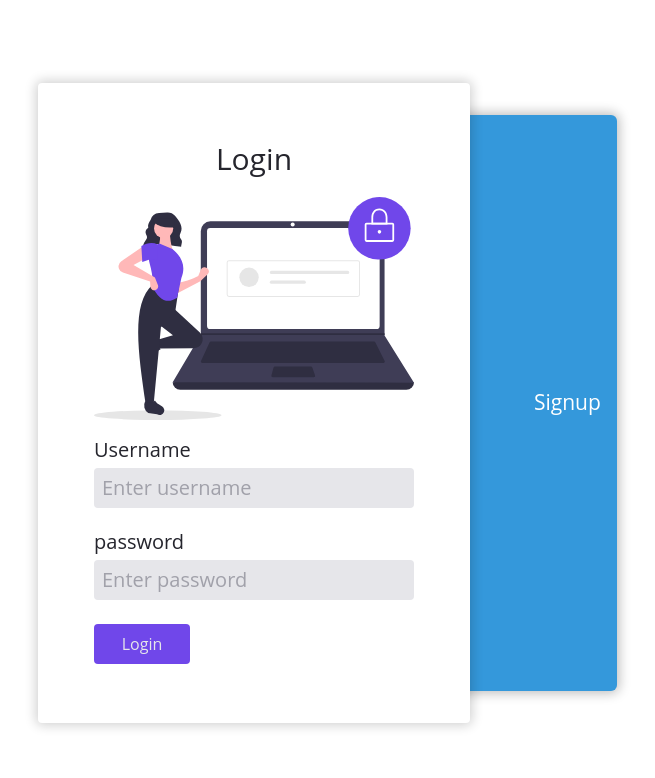
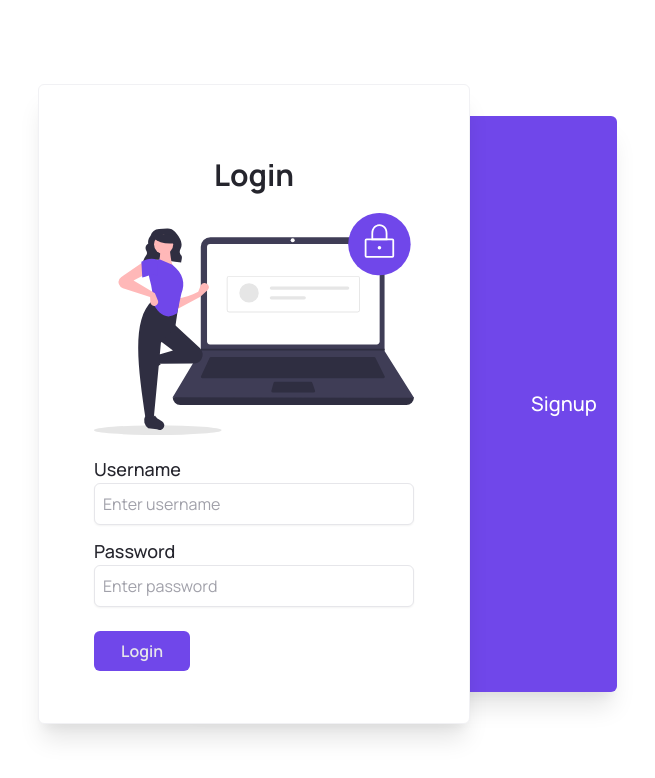
Before and after one commit to dumbmety/store, a React (Create React App) app: page /auth in a window 1280 px wide. Shown: the top 778 px of the page, without its empty margins (386-1041 px from the left). Built offline with nearby package versions, Linux system fonts and the light colour scheme.

Commit message:
refactor: auth components

```diff
--- /dev/null
+++ b/src/components/Auth/Login.jsx
@@ -0,0 +1,31 @@
+import classes from './style.module.css'
+
+const Login = () => {
+  return (
+    <section className={classes.AuthContainer}>
+      <header className={classes.Header}>
+        <h1>Login</h1>
+      </header>
+      <div className={classes.Content}>
+        <div className={classes.Image}>
+          <img src="/images/auth.svg" alt="Authentication" />
+        </div>
+        <form className={classes.Form}>
+          <div className={classes.FormGroup}>
+            <label htmlFor="username">Username</label>
+            <input type="text" id="username" placeholder="Enter username" />
+          </div>
+          <div className={classes.FormGroup}>
+            <label htmlFor="password">Password</label>
+            <input id="password" type="password" placeholder="Enter password" />
+          </div>
+          <div className={classes.FormGroup}>
+            <button>Login</button>
+          </div>
+        </form>
+      </div>
+    </section>
+  )
+}
+
+export default Login
--- a/src/components/Auth/Login/index.jsx
+++ b/src/components/Auth/Signup.jsx
@@ -1,14 +1,14 @@
-import classes from '../style.module.css'
+import classes from './style.module.css'
 
-const Login = () => {
+const Signup = () => {
   return (
     <section className={classes.AuthContainer}>
       <header className={classes.Header}>
-        <h1>Login</h1>
+        <h1>SignUp</h1>
       </header>
       <div className={classes.Content}>
         <div className={classes.Image}>
-          <img src="/images/auth.svg" alt="" />
+          <img src="/images/auth.svg" alt="Authentication" />
         </div>
         <form className={classes.Form}>
           <div className={classes.FormGroup}>
@@ -16,7 +16,11 @@ const Login = () => {
             <input type="text" name="username" placeholder="Enter username" />
           </div>
           <div className={classes.FormGroup}>
-            <label htmlFor="password">password</label>
+            <label htmlFor="email">Email</label>
+            <input type="email" name="email" placeholder="Enter email" />
+          </div>
+          <div className={classes.FormGroup}>
+            <label htmlFor="password">Password</label>
             <input
               type="password"
               name="password"
@@ -24,9 +28,7 @@ const Login = () => {
             />
           </div>
           <div className={classes.FormGroup}>
-            <button type="submit" className="btn">
-              Login
-            </button>
+            <button>Sign up</button>
           </div>
         </form>
       </div>
@@ -34,4 +36,4 @@ const Login = () => {
   )
 }
 
-export default Login
+export default Signup
--- a/src/components/Auth/Signup/index.jsx
+++ /dev/null
@@ -1,41 +0,0 @@
-import classes from '../style.module.css'
-
-const Signup = () => {
-  return (
-    <section className={classes.AuthContainer}>
-      <header className={classes.Header}>
-        <h1>SignUp</h1>
-      </header>
-      <div className={classes.Content}>
-        <div className={classes.Image}>
-          <img src="/images/auth.svg" alt="" />
-        </div>
-        <form className={classes.Form}>
-          <div className={classes.FormGroup}>
-            <label htmlFor="username">Username</label>
-            <input type="text" name="username" placeholder="Enter username" />
-          </div>
-          <div className={classes.FormGroup}>
-            <label htmlFor="email">email</label>
-            <input type="text" name="email" placeholder="Enter email" />
-          </div>
-          <div className={classes.FormGroup}>
-            <label htmlFor="password">password</label>
-            <input
-              type="password"
-              name="password"
-              placeholder="Enter password"
-            />
-          </div>
-          <div className={classes.FormGroup}>
-            <button type="submit" className="btn">
-              Sign up
-            </button>
-          </div>
-        </form>
-      </div>
-    </section>
-  )
-}
-
-export default Signup
--- a/src/components/Auth/index.js
+++ /dev/null
@@ -1,62 +0,0 @@
-import { useState, useRef, useEffect } from 'react'
-import Login from './Login'
-import Signup from './Signup'
-import classes from './style.module.css'
-
-const Auth = () => {
-  const [isLogginActive, setIsLogginActive] = useState(true)
-
-  const rightSide = useRef(null)
-
-  useEffect(() => {
-    //Add .right by default
-    rightSide.current.classList.add(classes.right)
-  }, [])
-
-  const changeState = () => {
-    if (isLogginActive) {
-      console.log(isLogginActive)
-      rightSide.current.classList.remove(classes.right)
-      rightSide.current.classList.add(classes.left)
-    } else {
-      console.log(isLogginActive)
-      rightSide.current.classList.remove(classes.left)
-      rightSide.current.classList.add(classes.right)
-    }
-    setIsLogginActive(prevState => !prevState)
-  }
-
-  const current = isLogginActive ? 'Signup' : 'Login'
-  const currentActive = isLogginActive ? 'Login' : 'Signup'
-
-  return (
-    <div className={classes.App}>
-      <div className={classes.login}>
-        <div className={classes.container}>
-          {isLogginActive ? <Login /> : <Signup />}
-        </div>
-        <RightSide
-          current={current}
-          currentActive={currentActive}
-          onClick={changeState}
-          rightSideRef={rightSide}
-        />
-      </div>
-    </div>
-  )
-}
-
-const RightSide = props => {
-  return (
-    <div
-      className={classes.RightSide}
-      ref={props.rightSideRef}
-      onClick={props.onClick}
-    >
-      <div>
-        <div className={classes.Text}>{props.current}</div>
-      </div>
-    </div>
-  )
-}
-export default Auth
--- a/src/components/Auth/style.module.css
+++ b/src/components/Auth/style.module.css
@@ -3,154 +3,30 @@
 }
 
 .Header {
-  @apply text-3xl py-5;
+  @apply py-5 text-3xl font-bold;
 }
 
 .Content {
   @apply flex flex-col w-72 lg:w-80 items-center;
 }
 
-.Image {
+.Image,
+.content .Image img {
   @apply w-full;
 }
 
-.content .Image img {
-  @apply w-full h-full;
+.Form {
+  @apply mt-5 space-y-3 w-full;
 }
 
-.Form {
-  @apply mt-4 w-full flex flex-col items-center;
-}
-
-.FormGroup {
-  @apply flex flex-col items-start w-full mb-5;
-}
 .FormGroup label {
-  @apply text-xl text-black mb-1;
+  @apply mb-1 text-lg font-medium;
 }
 
 .FormGroup input {
-  @apply w-full h-10 bg-cool py-2 px-2 outline-none text-xl border-0 rounded transition-all;
+  @apply p-2 w-full border border-cool shadow-sm focus:border-purple focus:ring-2 focus:ring-purple outline-none rounded-md transition duration-300 ease-in-out;
 }
 
 .FormGroup button {
-  @apply bg-purple p-2 mt-1 text-cool text-center focus:outline-none outline-none rounded w-24;
+  @apply bg-purple p-2 mt-3 text-cool text-center focus:outline-none font-semibold rounded-md w-24;
 }
-
-.App {
-  text-align: center;
-  display: flex;
-  justify-content: center;
-  align-items: center;
-  height: 100vh;
-  font-family: 'Open Sans', sans-serif;
-}
-
-.App-logo {
-  animation: App-logo-spin infinite 20s linear;
-  height: 40vmin;
-  pointer-events: none;
-}
-
-.App-header {
-  background-color: #282c34;
-  min-height: 100vh;
-  display: flex;
-  flex-direction: column;
-  align-items: center;
-  justify-content: center;
-  font-size: calc(10px + 2vmin);
-  color: white;
-}
-
-.App-link {
-  color: #61dafb;
-}
-
-@keyframes App-logo-spin {
-  from {
-    transform: rotate(0deg);
-  }
-  to {
-    transform: rotate(360deg);
-  }
-}
-
-/*Login Main Container */
-.login {
-  width: 27em;
-  height: 40em;
-  /* min-height: 44em; */
-  display: flex;
-  justify-content: center;
-  align-items: center;
-  margin-top: 5px;
-  position: relative;
-  z-index: 99;
-}
-
-.RightSide {
-  display: flex;
-  flex-direction: column;
-  justify-content: center;
-  align-items: flex-end;
-  height: 90%;
-  background-color: #3498db;
-  width: 100%;
-  position: absolute;
-  right: -34%;
-  border-radius: 6px;
-  z-index: 1;
-  transition: all 400ms ease-in-out;
-  cursor: pointer;
-  box-shadow: 0px 0px 12px 2px rgba(15, 15, 15, 0.281);
-}
-
-.RightSide .Text {
-  font-size: 21px;
-  font-weight: 500;
-  color: #fff;
-  margin: 0 1rem;
-}
-.login.right {
-  transition: all ease-out 0.2s;
-  right: -40%;
-  align-items: flex-end;
-}
-
-.right:hover {
-  right: -45%;
-}
-.RightSide.left {
-  right: 40%;
-  align-items: flex-start;
-}
-.left:hover {
-  right: 45%;
-}
-.container {
-  display: flex;
-  justify-content: center;
-  align-items: center;
-  background-color: #fff;
-  box-shadow: 0px 0px 12px 2px rgba(15, 15, 15, 0.2);
-  border-radius: 4px;
-  position: relative;
-  z-index: 99;
-  width: 100%;
-  height: 100%;
-  z-index: 99;
-  padding: 17px 10px;
-  /*transition: transform 200ms ease-in-out; */
-}
-
-.btn {
-  font-size: 21px;
-  padding: 5px 20px;
-  border: 0;
-  background-color: #3498db;
-  color: #fff;
-  border-radius: 3px;
-  transition: all 250ms ease-in-out;
-  cursor: pointer;
-}
--- a/src/containers/App.js
+++ b/src/containers/App.js
@@ -1,14 +1,14 @@
 import { BrowserRouter as Router, Switch, Route } from 'react-router-dom'
-import Auth from '../components/Auth'
 
 import Home from './Home'
+import Auth from './Auth'
 
 function App() {
   return (
     <Router>
       <Switch>
+        <Route path="/auth" component={Auth} />
         <Route path="/" exact component={Home} />
-        <Route path="/auth" exact component={Auth} />
       </Switch>
     </Router>
   )
--- /dev/null
+++ b/src/containers/Auth/index.js
@@ -0,0 +1,58 @@
+import { useEffect, useState, useRef } from 'react'
+import SimpleBar from 'simplebar-react'
+
+import Login from '../../components/Auth/Login'
+import Signup from '../../components/Auth/Signup'
+
+import classes from './style.module.css'
+
+const Auth = () => {
+  const [activeTab, setActiveTab] = useState('login')
+  const rightSide = useRef(null)
+
+  useEffect(() => {
+    rightSide.current.classList.add(classes.right)
+  }, [])
+
+  const changeState = () => {
+    if (activeTab === 'login') {
+      rightSide.current.classList.remove(classes.right)
+      rightSide.current.classList.add(classes.left)
+    } else {
+      rightSide.current.classList.remove(classes.left)
+      rightSide.current.classList.add(classes.right)
+    }
+
+    const tab = activeTab === 'login' ? 'signup' : 'login'
+    setActiveTab(tab)
+  }
+
+  return (
+    <SimpleBar className="max-h-screen">
+      <div className={classes.app}>
+        <div className={classes.login}>
+          <div className={classes.container}>
+            {activeTab === 'login' ? <Login /> : <Signup />}
+          </div>
+          <RightSide
+            text={activeTab === 'login' ? 'Signup' : 'Login'}
+            click={changeState}
+            rightSideRef={rightSide}
+          />
+        </div>
+      </div>
+    </SimpleBar>
+  )
+}
+
+const RightSide = ({ text, click, rightSideRef }) => {
+  return (
+    <div className={classes.rightSide} ref={rightSideRef} onClick={click}>
+      <div>
+        <div className={classes.text}>{text}</div>
+      </div>
+    </div>
+  )
+}
+
+export default Auth
--- /dev/null
+++ b/src/containers/Auth/style.module.css
@@ -0,0 +1,41 @@
+.app {
+  @apply h-screen flex items-center justify-center;
+}
+
+.login {
+  @apply flex items-center justify-center mt-2 relative z-30 transition-all ease-in-out duration-300;
+  width: 27em;
+  height: 40em;
+}
+
+.login.right {
+  @apply items-end;
+  right: -40%;
+}
+
+.container {
+  @apply flex items-center justify-center bg-white rounded-md relative z-30 w-full h-full shadow-xl py-8 px-5 border border-light;
+}
+
+.rightSide {
+  @apply flex flex-col justify-center items-end bg-purple w-full absolute cursor-pointer z-10 rounded-md shadow-xl transition-all duration-500 ease-in-out;
+  height: 90%;
+  right: -34%;
+}
+
+.rightSide .text {
+  @apply mx-5 text-xl text-white font-medium;
+}
+
+.rightSide.left {
+  @apply items-start;
+  right: 40%;
+}
+
+.right:hover {
+  right: -45%;
+}
+
+.left:hover {
+  right: 45%;
+}
--- a/tailwind.config.js
+++ b/tailwind.config.js
@@ -1,6 +1,6 @@
 module.exports = {
   purge: ['./src/**/*.{js,jsx,ts,tsx}', './public/index.html'],
-  darkMode: false, // or 'media' or 'class'
+  darkMode: false,
   theme: {
     fontFamily: {
       sans: 'Manrope',
```
